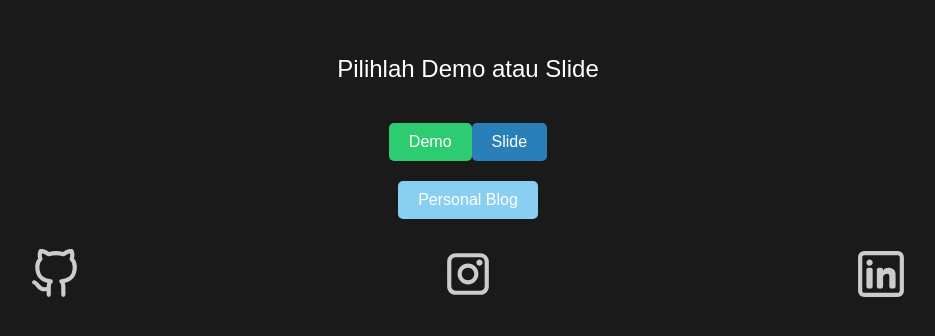
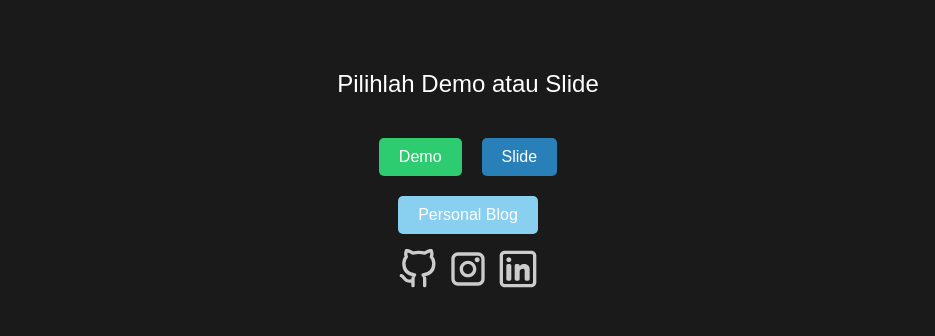
Before and after one commit to KronosDP/UTBK-Stuffs, a plain HTML site: page index.html in a window 1280 px wide. Shown: the part 250-586 px from the top of the page, without its empty margins (172-1107 px from the left). Drawn offline with Linux system fonts and the light colour scheme.

Commit message:
Adjusted styles for buttons and logo container

```diff
--- a/styles.css
+++ b/styles.css
@@ -33,6 +33,7 @@ p {
 
 .button {
   padding: 10px 20px;
+  margin: 0px 10px;
   color: #fff;
   text-decoration: none;
   border-radius: 5px;
@@ -69,18 +70,18 @@ p {
 
 .logo-container {
   display: flex;
-  justify-content: space-around;
+  justify-content: center; /* Adjusted to center the items */
   width: 100%;
-  margin-top: 20px;
+  margin-top: 10px; /* Reduced margin */
   flex-wrap: wrap;
 }
 
 .icon {
-  width: 50px;
+  width: 40px; /* Adjusted icon size */
   height: auto;
   cursor: pointer;
   transition: transform 0.3s ease;
-  margin: 10px;
+  margin: 5px; /* Reduced margin */
 }
 
 .icon:hover {
@@ -105,7 +106,8 @@ p {
   }
 
   .button {
-    width: 100%;body {
+    width: 100%;
+    body {
       background-color: #1a1a1a;
       color: #fff;
       font-family: "Arial", sans-serif;
```
Lines whose indentation alone changed are shown as unchanged.
